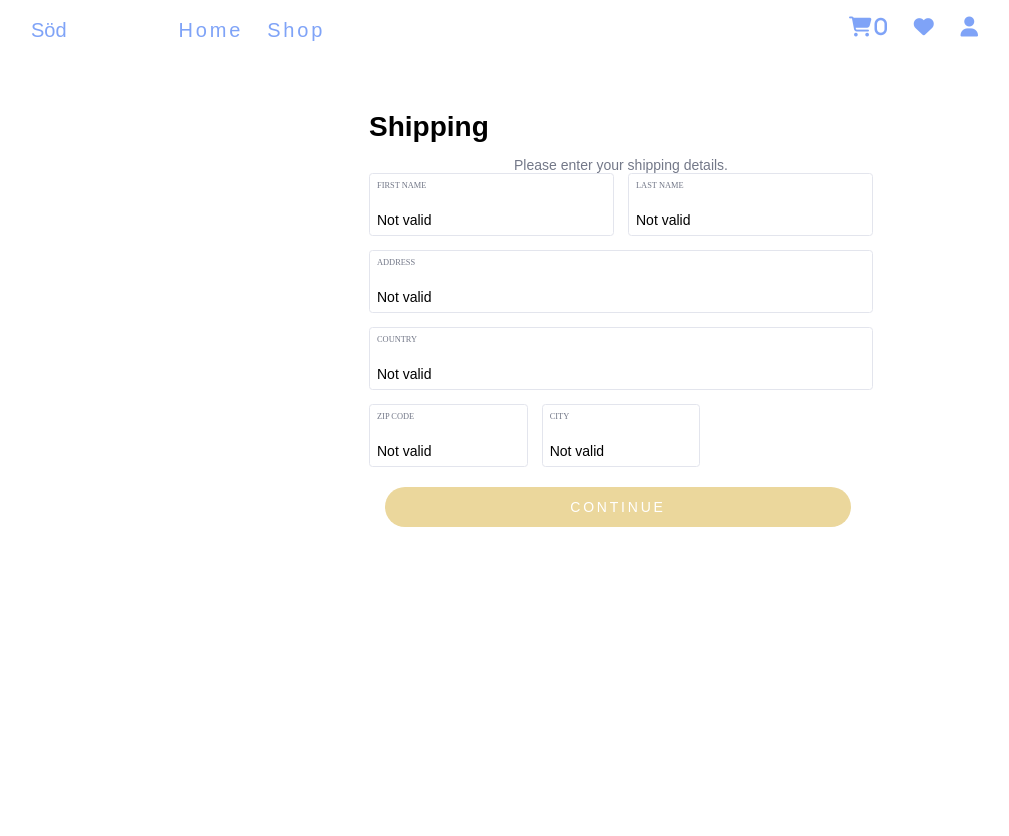
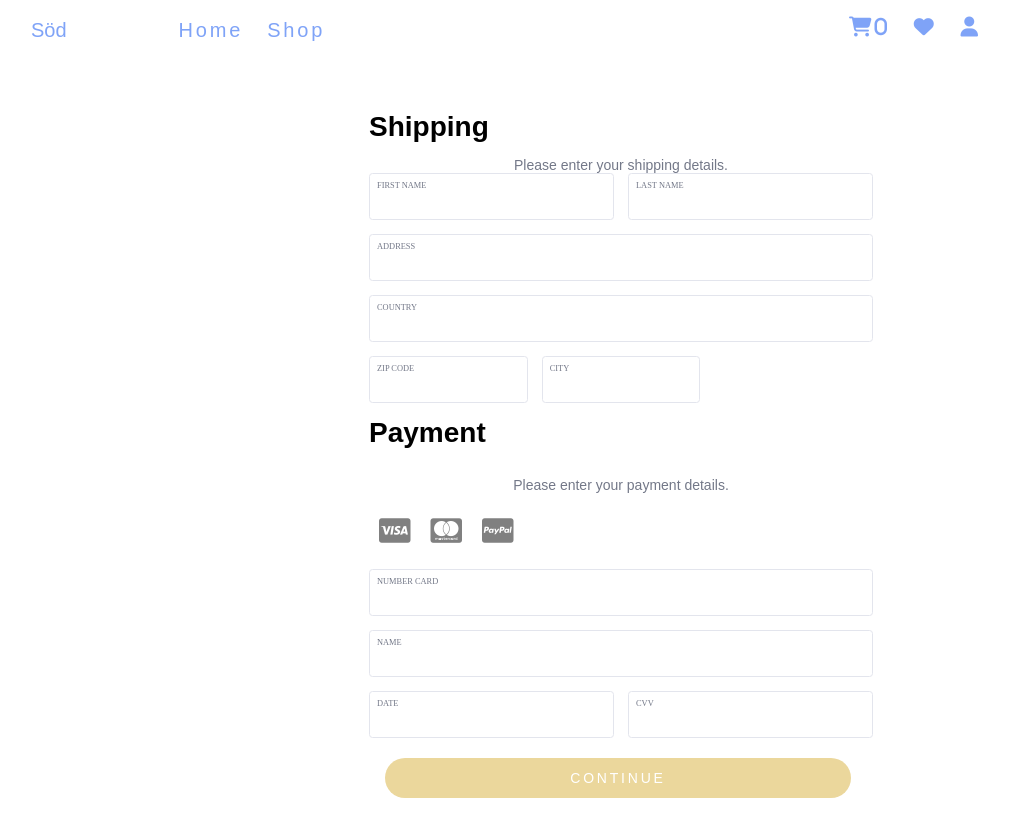
Before and after one commit to saripur0608/ecommerce-react, a React (Create React App) app: page /shippingpage in a window 1280 px wide. Shown: the top 836 px of the page, without its empty margins (19-1028 px from the left). Built offline with nearby package versions, Linux system fonts and the light colour scheme; a web font is replaced by a local one.

Commit message:
start shipping

```diff
--- a/src/assets/db.json
+++ b/src/assets/db.json
@@ -77,12 +77,11 @@
       "password": "cafe"
     },
     {
-      "id": 1668679761421,
-      "name": "cafe",
-      "lastName": "cafe",
-      "email": "cafe",
-      "password": "cafe"
+      "id": 1668765310114,
+      "name": "12",
+      "lastName": "213",
+      "email": "123123",
+      "password": "213"
     }
-
   ]
 }
--- a/src/components/CartNav/CartNav.css
+++ b/src/components/CartNav/CartNav.css
@@ -1,8 +1,6 @@
 .cartContainer{
     display: flex;
 margin-left: 100px;
-
-
 height: 800px;
 width: 80%;
 padding: auto;
@@ -10,15 +8,12 @@ min-height: 1000px;
 align-items: baseline;
 }
 
-
 h2{
-
     padding: 10px;
     color:cadetblue ;
     letter-spacing: 0.1em;
     font-family: 'Raleway', sans-serif;
 }
-
 
 .buttonPay{
     background-color: #ebd79c;
--- a/src/components/ProductsContainer/ProductsContainer.jsx
+++ b/src/components/ProductsContainer/ProductsContainer.jsx
@@ -8,11 +8,7 @@ import { CartContext } from '../../context/CartContext';
 import { useContext } from 'react';
 
 
-
-
-
 const ProductsContainer = ({ addToCart, stock, handleAddWished }) => {
-
 
     const [searchParams, setSearchParams] = useSearchParams();
     const filter = searchParams.get("filter") ?? "";
--- a/src/components/ShippingForm/ShippingForm.jsx
+++ b/src/components/ShippingForm/ShippingForm.jsx
@@ -1,30 +1,51 @@
 
 import { useState } from 'react';
 import '../ShippingForm/ShippingForm.css'
+import { useContext } from 'react';
+import { UserDataContext } from '../../context/UserDataContext/UserDataContext';
+
+import { UserContext } from '../../context/UserContext/UserContext';
+
 
 const ShippingForm = () => {
 
-    const [firstName, setFirstName]= useState("");
-    const [lastName, setLastName]=useState("")
-    const [address, setAddress]= useState("");
-    const [country, setCountry]=useState("");
-    const [postalCode, setPostalCode] = useState("");
-    const [city, setCity] = useState("");
+    const { user, setUser } = useContext(UserContext)
+    const { fetchUser } = useContext(UserDataContext)
 
-    const validName = address.length > 0 ? true : false;
-    const validLastName = lastName.length > 0 ? true : false;
-    const validAddress = address.length > 0 ? true : false;
-    const validCountry = country.length > 0 ? true : false;
-    const validPostalCode = postalCode.length > 0 ? true : false;
-    const validCity = city.length > 0 ? true : false;
+    const getAddress = (e) => {
 
-    const inputCheck = (a, b, c, d, e, f ) => {
-        const okay = (a && b && c && d && e && f) ? true : false;
-        return okay;
-    };
+        e.preventDefault();
 
-const enableButton = inputCheck (validName, validLastName, validAddress,validCountry, validPostalCode, validCity) ? "" : "true";
+        const newOrder = {
 
+            idOrder: new Date().getTime(),
+            idUser: user.id,
+            name: user.name,
+            lastName: user.lastName,
+            address: e.target.address.value,
+            country: e.target.country.value,
+            zipcode: e.target.zipcode.value,
+            city: e.target.city.value,
+            numberCard: e.target.numberCard.value,
+            nameCard: e.target.date.value,
+            cvv:  e.target.cvv.value
+
+
+        }
+        console.log(newAddress);
+        fetch("http://localhost:3000/users", {
+            method: "POST",
+            headers: {
+                'Content-Type': 'application/json'
+            },
+            body: JSON.stringify(newAddress)
+        }).then(res => res.json())
+            .then(data => console.log(data))
+            .catch(error => console.log(error));
+        setUser(newAddress); // login the new user
+    }
+
+    // }
 
     return (
         <>
@@ -32,68 +53,129 @@ const enableButton = inputCheck (validName, validLastName, validAddress,validCou
                 <h1>Shipping</h1>
                 <p>Please enter your shipping details.</p>
 
-                <div className="form">
+                <form onSubmit={getAddress} className="form">
 
                     <div className="fields fields--2">
                         <label className="field">
                             <span className="field__label" >First name</span>
-                            <input className="field__input" type="text" id="firstname" value={firstName} onChange={(e) => setFirstName(e.target.value)} />
-                            <div className='invalid-feedback'>
+                            <input className="field__input" type="text" id="firstname" name="name" />
+                            {/* <div className='invalid-feedback'>
                                 Not valid
-                            </div>
+                            </div> */}
                         </label>
                         <label className="field">
                             <span className="field__label" >Last name</span>
-                            <input className="field__input" type="text" id="lastname" value={lastName} onChange={(e) => setLastName(e.target.value)} />
-                            <div className='invalid-feedback'>
+                            <input className="field__input" type="text" id="lastname" name="lastName" />
+                            {/* <div className='invalid-feedback'>
                                 Not valid
-                            </div>
+                            </div> */}
                         </label>
                     </div>
                     <label className="field">
                         <span className="field__label" >Address</span>
-                        <input className="field__input" type="text" id="address" value={address} onChange={(e) => setAddress(e.target.value)} />
-                        <div className='invalid-feedback'>
+                        <input className="field__input" type="text" id="address" name="address" />
+                        {/* <div className='invalid-feedback'>
                                 Not valid
-                            </div>
+                        </div> */}
                     </label>
                     <label className="field">
                         <span className="field__label" >Country</span>
                         {/* <select className="field__input" id="country"> */}
-                            {/* <option value=""></option> */}
-                            {/* <option value={country} onChange={(e) => setCountry(e.target.value)} >Country</option> */}
-                            <input className="field__input" type="text" id="country" value={country} onChange={(e) => setCountry(e.target.value)} />
+                        {/* <option value=""></option> */}
+                        {/* <option value={country} onChange={(e) => setCountry(e.target.value)} >Country</option> */}
+                        <input className="field__input" type="text" id="country" name="country" />
 
-                            <div className='invalid-feedback'>
+                        {/* <div className='invalid-feedback'>
                                 Not valid
-                            </div>
+                            </div> */}
 
                         {/* </select> */}
                     </label>
                     <div className="fields fields--3">
                         <label className="field">
                             <span className="field__label" >Zip code</span>
-                            <input className="field__input" type="number" id="zipcode" value={postalCode} onChange={(e) => setPostalCode(e.target.value)} />
-                            <div className='invalid-feedback'>
+                            <input className="field__input" type="number" id="zipcode" name="zipcode" />
+                            {/* <div className='invalid-feedback'>
                                 Not valid
-                            </div>
+                            </div> */}
                         </label>
                         <label className="field">
                             <span className="field__label" >City</span>
-                            <input className="field__input" type="text" id="city" value={city} onChange={(e) => setCity(e.target.value)} />
-                            <div className='invalid-feedback'>
+                            <input className="field__input" type="text" id="city" name="city" />
+                            {/* <div className='invalid-feedback'>
                                 Not valid
-                            </div>
+                            </div> */}
                         </label>
 
                     </div>
-                </div>
 
-                    <button className="buttonShipping" type="submit" onChange={(e) => enableButton(e.target.value)} >Continue</button>
+                    <h1>Payment</h1>
+                    <p>Please enter your payment details.</p>
+                    <div>
+                    <i className="fa fa-cc-visa fa-2x cartNav" aria-hidden="true"></i>
+                    <i className="fa fa-cc-mastercard fa-2x cartNav" aria-hidden="true"></i>
+                    <i className="fa fa-cc-paypal fa-2x cartNav" aria-hidden="true"></i>
+                    </div>
+                    <label className="field">
+                        <span className="field__label" >Number Card</span>
+                        <input className="field__input" type="text" id="card" name="card" />
+                        {/* <div className='invalid-feedback'>
+                                Not valid
+                        </div> */}
+                    </label>
+                    <label className="field">
+                        <span className="field__label" >Name</span>
+                        <input className="field__input" type="text" id="nameCard" name="nameCard" />
+                        {/* <div className='invalid-feedback'>
+                                Not valid
+                        </div> */}
+                    </label>
+                    <div className="fields fields--2">
+                    <label className="field">
+                            <span className="field__label" >Date</span>
+                            <input className="field__input" type="text" id="date" name="date" />
+                            {/* <div className='invalid-feedback'>
+                                Not valid
+                            </div> */}
+                        </label>
+                        <label className="field">
+                            <span className="field__label" >cvv</span>
+                            <input className="field__input" type="text" id="cvv" name="cvv" />
+                            {/* <div className='invalid-feedback'>
+                                Not valid
+                            </div> */}
+                        </label>
+                        </div>
+                </form>
+
+                <button className="buttonShipping" type="submit"  >Continue</button>
             </div>
 
         </>
     )
 }
 
+
+//     const [firstName, setFirstName]= useState("");
+//     const [lastName, setLastName]=useState("")
+//     const [address, setAddress]= useState("");
+//     const [country, setCountry]=useState("");
+//     const [postalCode, setPostalCode] = useState("");
+//     const [city, setCity] = useState("");
+
+//     const validName = address.length > 0 ? true : false;
+//     const validLastName = lastName.length > 0 ? true : false;
+//     const validAddress = address.length > 0 ? true : false;
+//     const validCountry = country.length > 0 ? true : false;
+//     const validPostalCode = postalCode.length > 0 ? true : false;
+//     const validCity = city.length > 0 ? true : false;
+
+//     const inputCheck = (a, b, c, d, e, f ) => {
+//         const okay = (a && b && c && d && e && f) ? true : false;
+//         return okay;
+//     };
+
+// const enableButton = inputCheck (validName, validLastName, validAddress,validCountry, validPostalCode, validCity) ? "" : "true";
+
+
 export default ShippingForm
--- a/src/pages/Home.jsx
+++ b/src/pages/Home.jsx
@@ -7,6 +7,8 @@ const Home = () => {
     <>
     <MainSlider />
     <News />
+    <MainSlider />
+    <News />
     </>
   )
 }
```
Also changed, not shown: src/components/Login/Login.jsx (+1 -6 lines).
